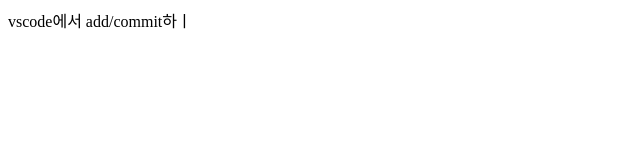
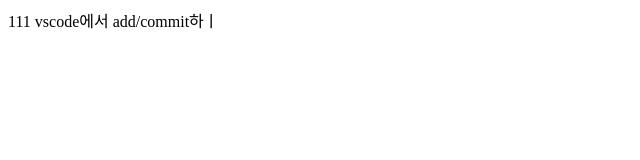
Before and after one commit to hip1234/GitBasicApp, a plain HTML site: page index.html in a window 1280 px wide. Shown: the full height of the page, 0-640 px from the left. Drawn offline with Linux system fonts and the light colour scheme.

Commit message:
push 테스트

```diff
--- a/index.html
+++ b/index.html
@@ -7,6 +7,6 @@
     <title>Document</title>
 </head>
 <body>
-    <div>vscode에서 add/commit하ㅣ</div>
+    <div>111 vscode에서 add/commit하ㅣ</div>
 </body>
 </html>
```
Also changed, not shown: 1 other file.
